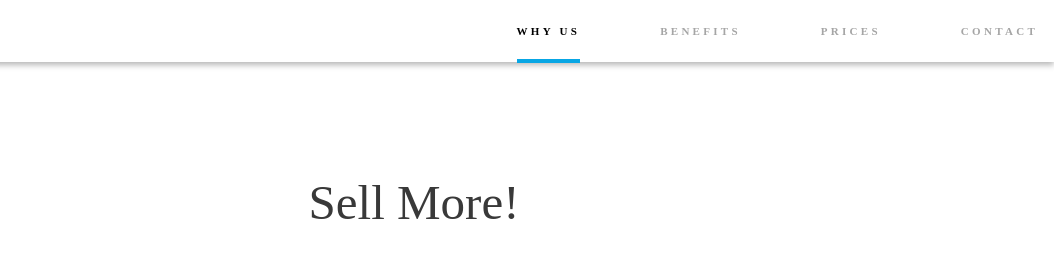
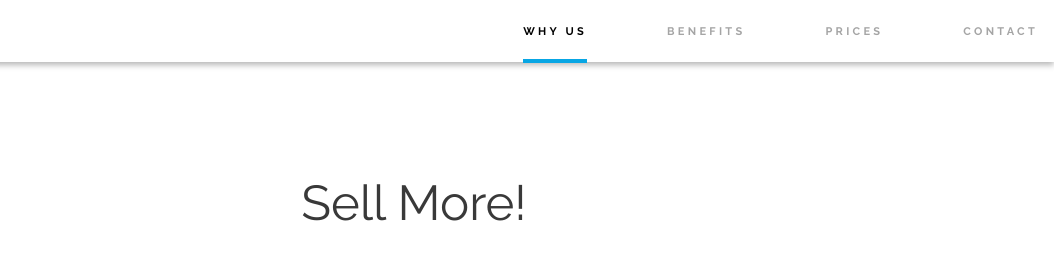
Before and after one commit to JoseIu/Oxygen-shop, a website: page dist/index.html in a window 1280 px wide. Shown: the top 253 px of the page, 226-1280 px from the left. Drawn offline with Linux system fonts and the light colour scheme; the site is published under a folder, as on GitHub Pages, so addresses that start at the root find nothing; files whose address does not match are found by name.

Commit message:
fixing fonts path

```diff
--- a/src/scss/reset/_reset.scss
+++ b/src/scss/reset/_reset.scss
@@ -1,34 +1,34 @@
 @charset "UTF-8";
 @font-face {
   font-family: 'Poppins';
-  src: url('/dist/assets/fonts/Poppins-Regular.woff') format('woff');
+  src: url('./assets/fonts/Poppins-Regular.woff') format('woff');
   font-weight: 400;
 }
 
 @font-face {
   font-family: 'Poppins';
-  src: url('/dist/assets/fonts/Poppins-SemiBold.woff') format('woff');
+  src: url('./assets/fonts/Poppins-SemiBold.woff') format('woff');
   font-weight: 600;
 }
 @font-face {
   font-family: 'Poppins';
-  src: url('/dist/assets/fonts/Poppins-Bold.woff') format('woff');
+  src: url('./assets/fonts/Poppins-Bold.woff') format('woff');
   font-weight: 700;
 }
 
 @font-face {
   font-family: 'Raleway';
-  src: url('/dist/assets/fonts/Raleway-Regular.woff') format('woff');
+  src: url('./assets/fonts/Raleway-Regular.woff') format('woff');
   font-weight: 400;
 }
 @font-face {
   font-family: 'Raleway';
-  src: url('/dist/assets/fonts/Raleway-Bold.woff') format('woff');
+  src: url('./assets/fonts/Raleway-Bold.woff') format('woff');
   font-weight: 700;
 }
 @font-face {
   font-family: 'Raleway';
-  src: url('/dist/assets/fonts/Raleway-ExtraBold.woff') format('woff');
+  src: url('./assets/fonts/Raleway-ExtraBold.woff') format('woff');
   font-weight: 800;
 }
 :root {
```
Also changed, not shown: dist/css/styles.min.css, dist/index.html.
